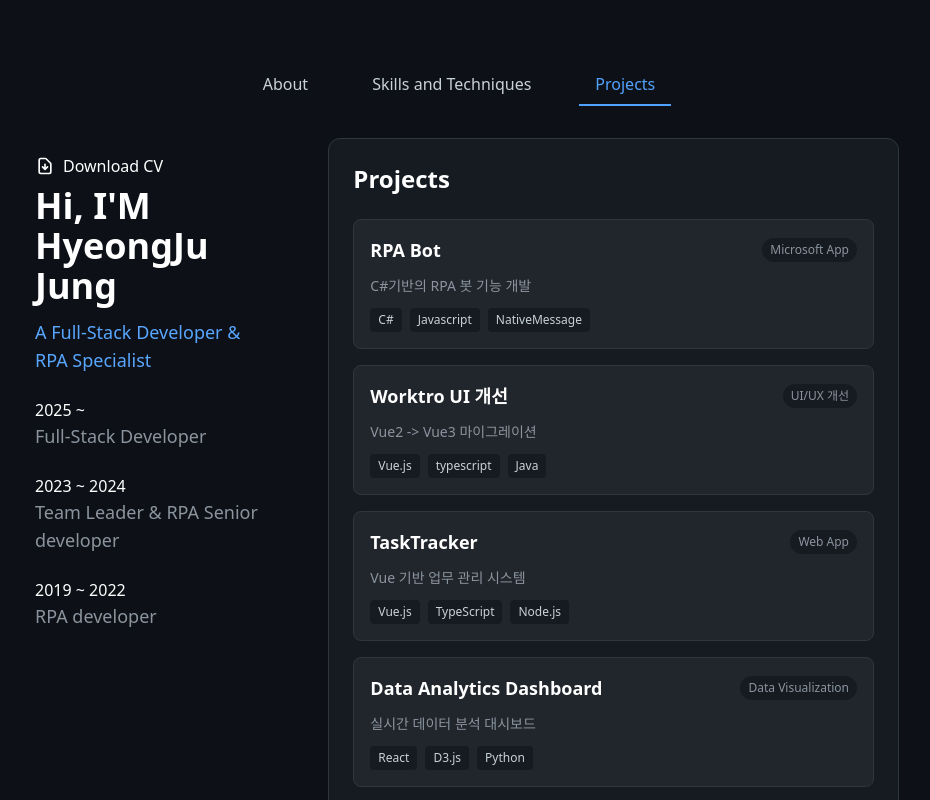
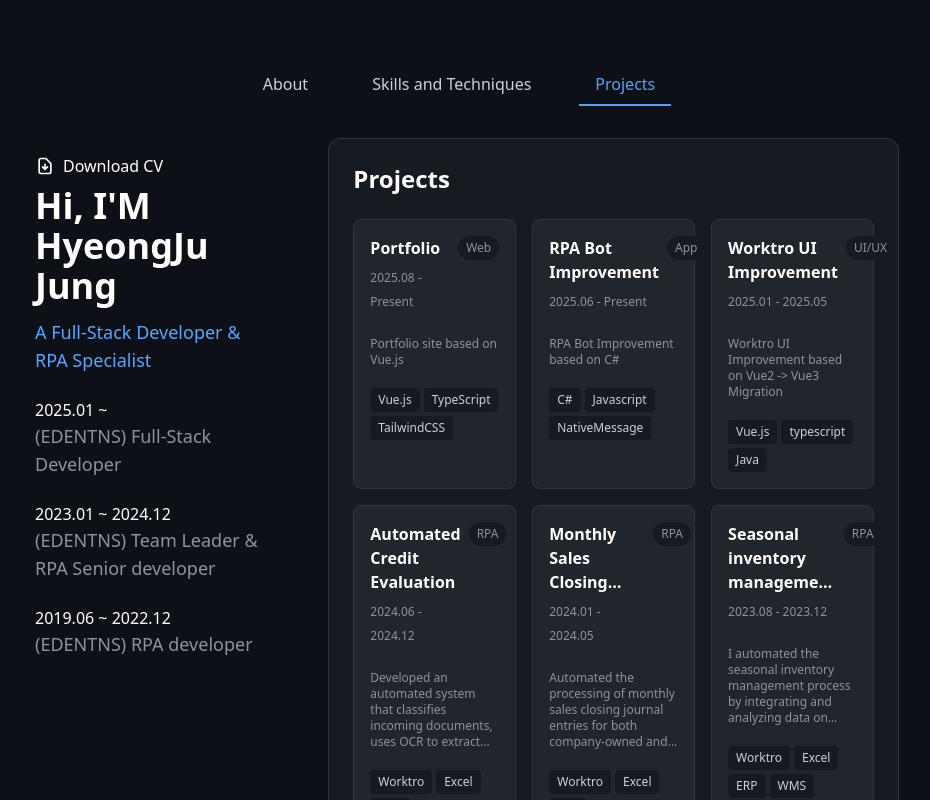
Before and after one commit to Noeul-J/portfolio, a Vue app in the folder frontend/: page /home in a window 1280 px wide. Both pictures are taken after a click on the button "Projects". Shown: the top 800 px of the page, without its empty margins (181-1111 px from the left). Built offline with nearby package versions, Linux system fonts and the light colour scheme.

Commit message:
feat: 프로젝트 추가

```diff
--- a/frontend/src/components/ProjectSummary.vue
+++ b/frontend/src/components/ProjectSummary.vue
@@ -2,40 +2,102 @@
 interface Project {
   title: string;
   category: string;
+  period: string;
   description: string;
   technologies: string[];
 }
 
 const contents: Project[] = [
   {
-    title: "RPA Bot",
-    category: "Microsoft App",
-    description: "C#기반의 RPA 봇 기능 개발",
+    title: "Portfolio",
+    category: "Web",
+    period: "2025.08 - Present",
+    description: "Portfolio site based on Vue.js",
+    technologies: ["Vue.js", "TypeScript", "TailwindCSS"]
+  },
+  {
+    title: "RPA Bot Improvement",
+    category: "App",
+    period: "2025.06 - Present",
+    description: "RPA Bot Improvement based on C#",
     technologies: ["C#", "Javascript", "NativeMessage"]
   },
   {
-    title: "Worktro UI 개선",
-    category: "UI/UX 개선",
-    description: "Vue2 -> Vue3 마이그레이션",
+    title: "Worktro UI Improvement",
+    category: "UI/UX",
+    period: "2025.01 - 2025.05",
+    description: "Worktro UI Improvement based on Vue2 -> Vue3 Migration",
     technologies: ["Vue.js", "typescript", "Java"]
   },
   {
-    title: "TaskTracker",
-    category: "Web App",
-    description: "Vue 기반 업무 관리 시스템",
-    technologies: ["Vue.js", "TypeScript", "Node.js"]
+    title: "Automated Credit Evaluation",
+    category: "RPA",
+    period: "2024.06 - 2024.12",
+    description: "Developed an automated system that classifies incoming documents, uses OCR to extract data, generates financial statements, and composes credit evaluation reports based on the results",
+    technologies: ["Worktro", "Excel", "OCR"]
   },
   {
-    title: "Data Analytics Dashboard",
-    category: "Data Visualization",
-    description: "실시간 데이터 분석 대시보드",
-    technologies: ["React", "D3.js", "Python"]
+    title: "Monthly Sales Closing Journal Entries Automation",
+    category: "RPA",
+    period: "2024.01 - 2024.05",
+    description: "Automated the processing of monthly sales closing journal entries for both company-owned and franchise stores.",
+    technologies: ["Worktro", "Excel", "ERP"]
   },
   {
-    title: "Mobile Banking App",
-    category: "Mobile App",
-    description: "안전한 모바일 뱅킹 서비스",
-    technologies: ["React Native", "Firebase", "TypeScript"]
+    title: "Seasonal inventory management automation",
+    category: "RPA",
+    period: "2023.08 - 2023.12",
+    description: "I automated the seasonal inventory management process by integrating and analyzing data on purchase orders, shipments, and related figures.",
+    technologies: ["Worktro", "Excel", "ERP", "WMS"]
+  },
+  {
+    title: "Comprehensive Income Tax Filing Automation",
+    category: "RPA",
+    period: "2023.06 - 2023.07",
+    description: "Automated the end-to-end comprehensive income tax filing process at a tax firm, including data collection, report generation, and electronic submission via Hometax.",
+    technologies: ["Worktro", "Excel", "ERP", "WMS"]
+  },
+  {
+    title: "Server maintenance automation",
+    category: "RPA",
+    period: "2023.03 - 2023.05",
+    description: "Developed a system to automate routine Linux server diagnostics by using PuTTY for remote access and shell scripting.",
+    technologies: ["Worktro", "PuTTY", "Shell Scripting"]
+  },
+  {
+    title: "Power Generation Tax Invoice Automation",
+    category: "RPA",
+    period: "2022.10 - 2023.02",
+    description: "Developed a system to automatically issue tax invoices based on power generation from REC and SMP sources.",
+    technologies: ["Worktro", "Excel", "Python"]
+  },
+  {
+    title: "COVID-19 Quarantine Notice Automation",
+    category: "RPA",
+    period: "2022.07 - 2022.09",
+    description: "Automated the generation of COVID-19 quarantine notices and their delivery via SMS.",
+    technologies: ["Worktro", "Excel", "Word", "SMS System"]
+  },
+  {
+    title: "Deposit and Accounting Journal Entry Automation",
+    category: "RPA",
+    period: "2022.03 - 2022.06",
+    description: "Automated the creation of deposit and accounting journal entries.",
+    technologies: ["Peon", "Excel", "MS SQL", "ERP", "Python"]
+  },
+  {
+    title: "EDI Data Collection and Upload Automation",
+    category: "RPA",
+    period: "2021.10 - 2022.02",
+    description: "Developed an automated workflow to collect EDI data from various sources and upload it into the ERP system for further processing.",
+    technologies: ["Peon", "EDI System", "ERP"]
+  },
+  {
+    title: "End-to-End Automation of Life Insurance Operations",
+    category: "RPA",
+    period: "2019.07 - 2021.09",
+    description: "Automated key life insurance processes including daily account closing, report generation, journal entry processing, and variable product validation.",
+    technologies: ["WinAutomation", "vba", "Core Insurance System", "python"]
   }
 ]
 </script>
@@ -44,27 +106,49 @@ const contents: Project[] = [
   <section class="bg-[#161b22] rounded-xl border border-[#30363d] p-6">
     <h2 class="text-2xl font-bold text-white mb-6">Projects</h2>
 
-    <div class="space-y-4">
+    <div class="grid grid-cols-1 md:grid-cols-2 lg:grid-cols-3 gap-4">
       <div
         v-for="content in contents"
         :key="content.title"
-        class="bg-[#21262d] p-4 rounded-lg border border-[#30363d] hover:border-[#58a6ff] transition-colors"
+        class="bg-[#21262d] p-4 rounded-lg border border-[#30363d] hover:border-[#58a6ff] transition-colors hover:shadow-lg hover:shadow-[#58a6ff]/20"
       >
-        <div class="flex items-center justify-between mb-3">
-          <h3 class="text-lg font-semibold text-white">{{ content.title }}</h3>
-          <span class="bg-[#161b22] text-[#8b949e] px-2 py-1 rounded-full text-xs">{{ content.category }}</span>
+        <div class="flex items-start justify-between mb-6">
+          <div class="flex-1">
+            <h3 class="text-base font-semibold text-white mb-1 line-clamp-2">{{ content.title }}</h3>
+            <span class="text-[#8b949e] text-xs">{{ content.period }}</span>
+          </div>
+          <span class="bg-[#161b22] text-[#8b949e] px-2 py-1 rounded-full text-xs ml-2 flex-shrink-0">{{ content.category }}</span>
         </div>
-        <p class="text-[#8b949e] text-sm mb-3">{{ content.description }}</p>
-        <div class="flex gap-2 flex-wrap">
+        <p class="text-[#8b949e] text-xs mb-5 line-clamp-3">{{ content.description }}</p>
+        <div class="flex gap-1 flex-wrap">
           <span
-            v-for="tech in content.technologies"
+            v-for="tech in content.technologies.slice(0, 5)"
             :key="tech"
             class="bg-[#161b22] text-[#c9d1d9] px-2 py-1 rounded text-xs"
           >
             {{ tech }}
+          </span>
+          <span v-if="content.technologies.length > 5" class="text-[#8b949e] text-xs px-1 py-1">
+            +{{ content.technologies.length - 5 }}
           </span>
         </div>
       </div>
     </div>
   </section>
 </template>
+
+<style scoped>
+.line-clamp-2 {
+  display: -webkit-box;
+  -webkit-line-clamp: 3;
+  -webkit-box-orient: vertical;
+  overflow: hidden;
+}
+
+.line-clamp-3 {
+  display: -webkit-box;
+  -webkit-line-clamp: 5;
+  -webkit-box-orient: vertical;
+  overflow: hidden;
+}
+</style>
--- a/frontend/src/components/experience.vue
+++ b/frontend/src/components/experience.vue
@@ -26,12 +26,12 @@ const particlesOptions = {
       <p class="text-lg text-[#58a6ff] mb-6">
         A Full-Stack Developer & RPA Specialist
       </p>
-      <div>2025 ~ </div>
-      <div class="text-lg text-[#8b949e] mb-6">Full-Stack Developer</div>
-      <div>2023 ~ 2024</div>
-      <div class="text-lg text-[#8b949e] mb-6">Team Leader & RPA Senior developer</div>
-      <div>2019 ~ 2022</div>
-      <div class="text-lg text-[#8b949e] mb-6">RPA developer</div>
+      <div>2025.01 ~  </div>
+      <div class="text-lg text-[#8b949e] mb-6">(EDENTNS) Full-Stack Developer</div>
+      <div>2023.01 ~ 2024.12</div>
+      <div class="text-lg text-[#8b949e] mb-6">(EDENTNS) Team Leader & RPA Senior developer</div>
+      <div>2019.06 ~ 2022.12</div>
+      <div class="text-lg text-[#8b949e] mb-6">(EDENTNS) RPA developer</div>
     </div>
   </section>
 </template>
```
Also changed, not shown: 1 other file (tests, documents, lock files or other folders).
